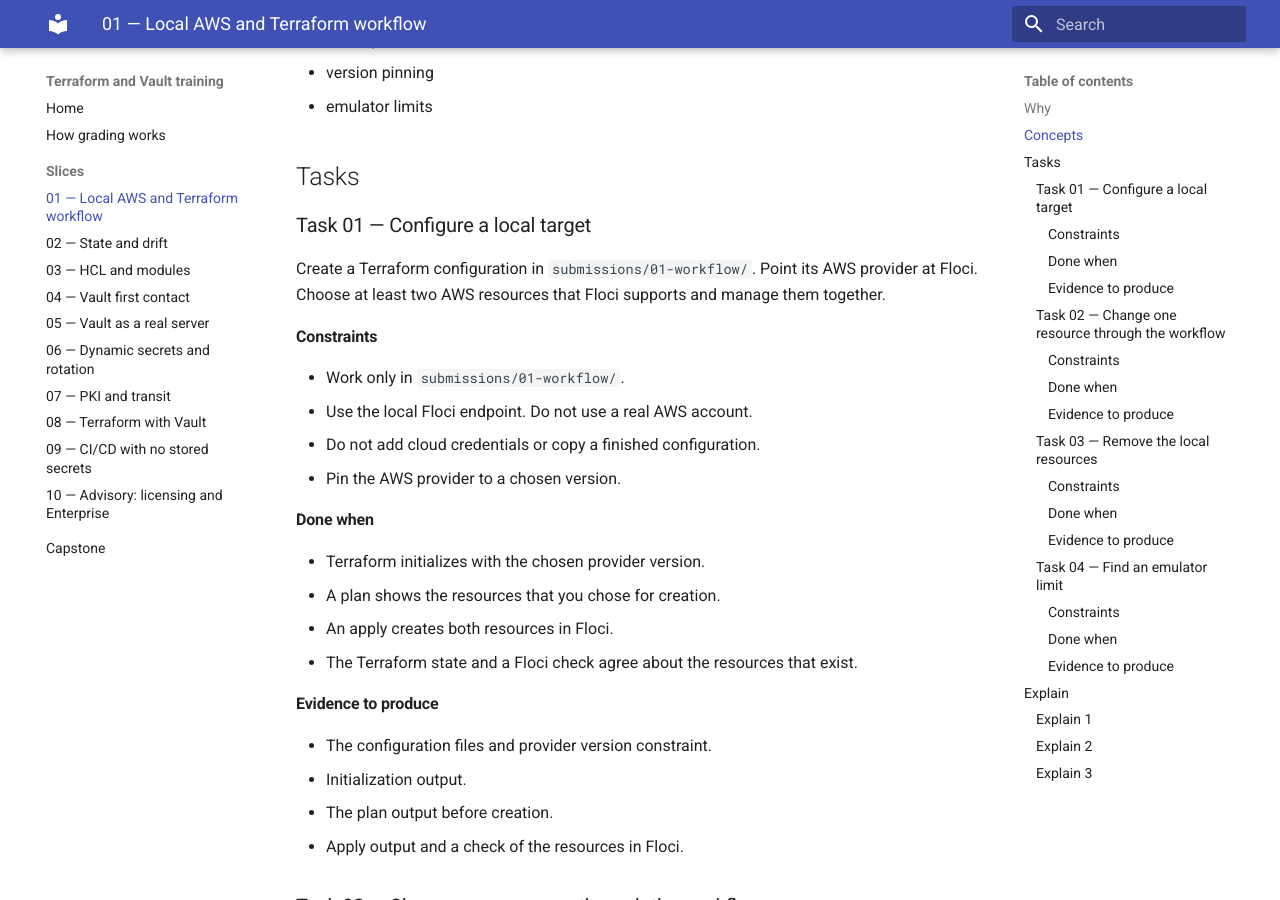
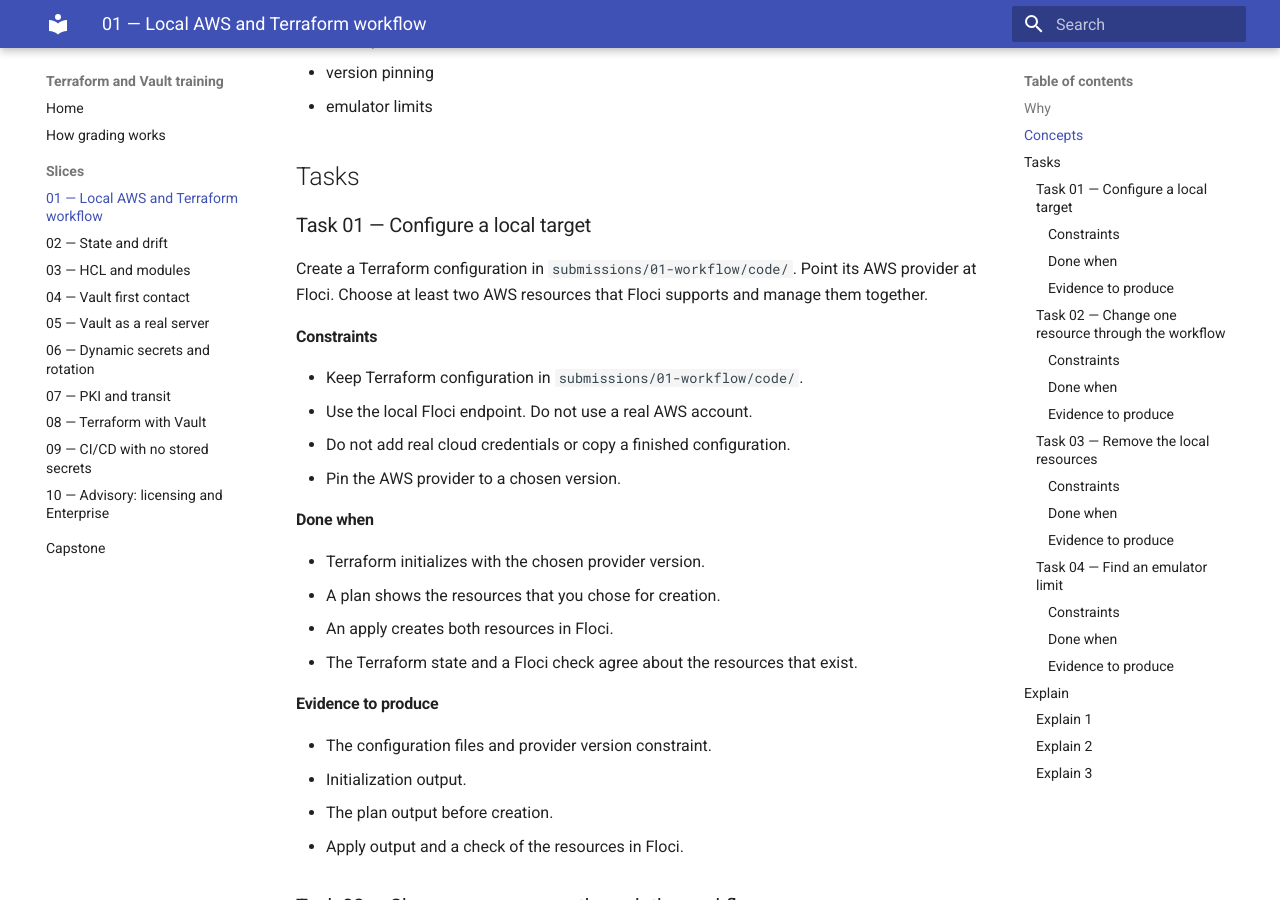
Before and after one commit to OpalBolt/Hashicorp-Katas, an MkDocs documentation site: the page built from docs/slices/01-workflow.md, in a window 1280 px wide and 900 px high, scrolled down 607 px. Built offline with MkDocs 1.6.1 and Material for MkDocs 9.7.7, drawn with Linux system fonts in a browser that asks for light colours.

Commit message:
docs: clarify the workflow submission layout

```diff
--- a/docs/slices/01-workflow.md
+++ b/docs/slices/01-workflow.md
@@ -24,15 +24,15 @@ Write all Terraform configuration yourself.
 
 ### Task 01 — Configure a local target
 
-Create a Terraform configuration in `submissions/01-workflow/`.
+Create a Terraform configuration in `submissions/01-workflow/code/`.
 Point its AWS provider at Floci.
 Choose at least two AWS resources that Floci supports and manage them together.
 
 #### Constraints
 
-- Work only in `submissions/01-workflow/`.
+- Keep Terraform configuration in `submissions/01-workflow/code/`.
 - Use the local Floci endpoint. Do not use a real AWS account.
-- Do not add cloud credentials or copy a finished configuration.
+- Do not add real cloud credentials or copy a finished configuration.
 - Pin the AWS provider to a chosen version.
 
 #### Done when
```
